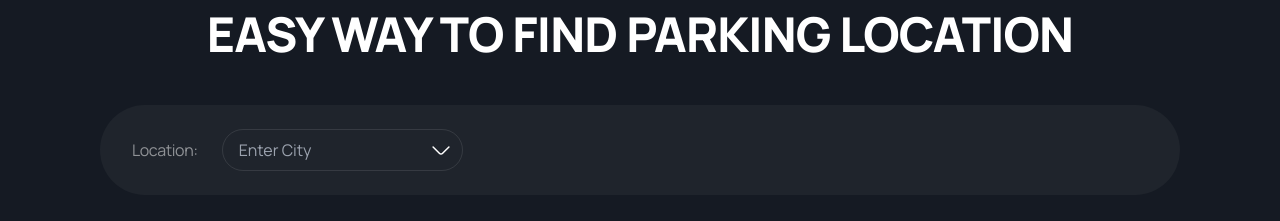
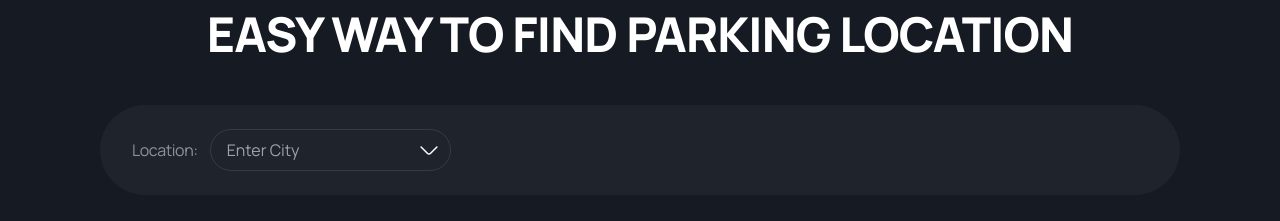
Before and after one commit to developer-anil-magar/Digipark, a Next.js app: page / in a window 1280 px wide. Shown: the part 2500-2721 px from the top of the page. Built offline with nearby package versions, Linux system fonts and the light colour scheme.

Commit message:
fixed the gap

```diff
--- a/components/CustomSelect.jsx
+++ b/components/CustomSelect.jsx
@@ -23,7 +23,7 @@ const CustomSelect = ({ dropDownOptions, setValue }) => {
       <div
         ref={areaRef}
         onClick={() => setIsOpen(true)}
-        className="relative flex gap-6 items-center">
+        className="relative flex gap-3 items-center">
         <label htmlFor="location" className="text-gray-2 normal-16">
           Location:
         </label>
```
